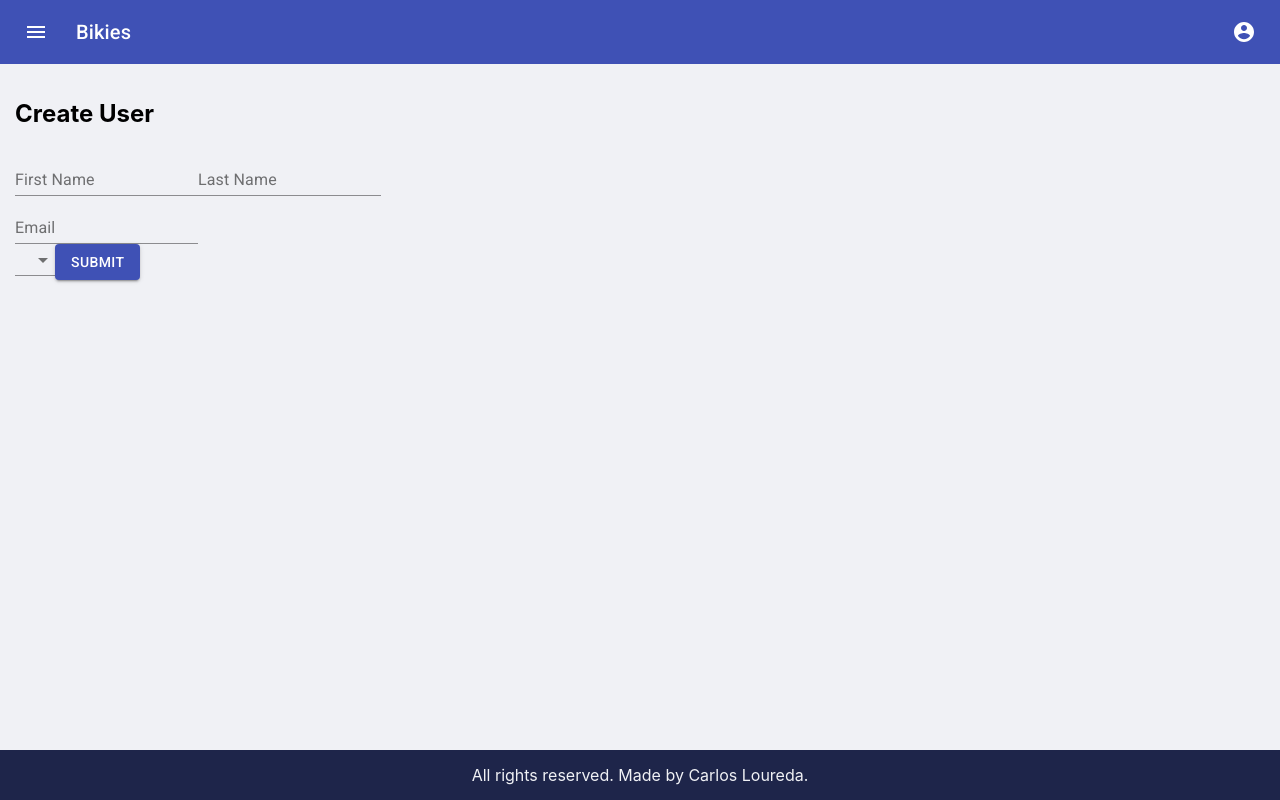
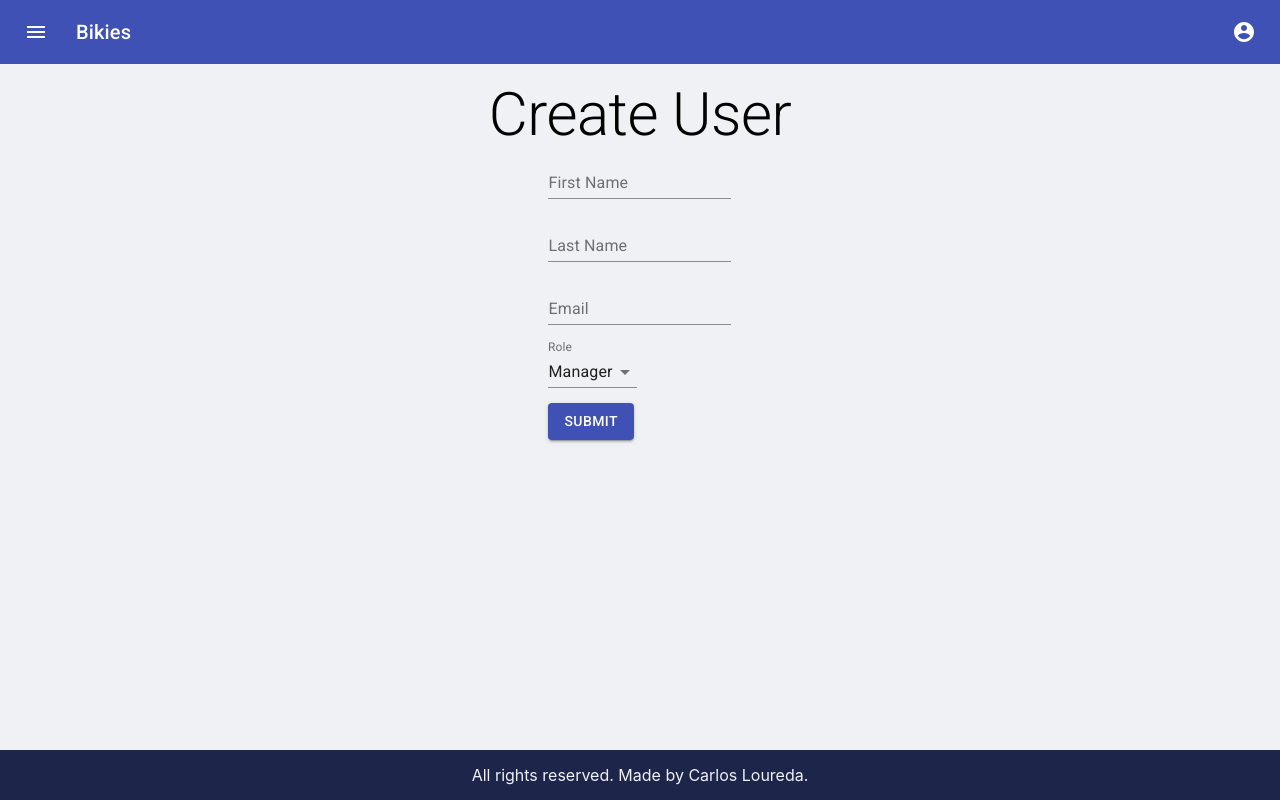
Before and after one commit to carlosloureda/bikies, a Next.js app: page /admin/users/new in a window 1280 px wide. Built offline with nearby package versions, Linux system fonts and the light colour scheme.

Commit message:
feat: Create user front/backend

```diff
--- a/components/Bike/BikeForm.tsx
+++ b/components/Bike/BikeForm.tsx
@@ -37,7 +37,7 @@ const BikeForm = ({ mode }: { mode: string }) => {
       // TODO: on bike create redirect to id
       const id = 3;
       if (mode === 'create') {
-        router.push(`/dashboard/bikes/${id}`);
+        router.push(`/admin/bikes/${id}`);
       }
     }
   };
--- a/components/Table/BikesTable.tsx
+++ b/components/Table/BikesTable.tsx
@@ -62,7 +62,7 @@ const BikesTable = () => {
 
   const actionButtons = (params) => {
     const onDetailHandler = (e) => {
-      router.push(`/dashboard/bikes/${params.row.id}`);
+      router.push(`/admin/bikes/${params.row.id}`);
     };
 
     const onDeleteHandler = () => {
--- a/components/Table/UserTable.tsx
+++ b/components/Table/UserTable.tsx
@@ -114,7 +114,7 @@ export default function UserTable() {
 
   const actionButtons = (params) => {
     const onDetailHandler = (e) => {
-      router.push(`/dashboard/users/${params.row.id}`);
+      router.push(`/admin/users/${params.row.id}`);
     };
 
     const onDeleteHandler = () => {
--- a/components/User/UserForm.tsx
+++ b/components/User/UserForm.tsx
@@ -1,14 +1,11 @@
 import React from 'react';
 import { useForm } from 'react-hook-form';
 import { useRouter } from 'next/router';
+import { Alert, AlertTitle } from '@material-ui/lab';
+import { makeStyles } from '@material-ui/core/styles';
 
-import {
-  TextField,
-  Button,
-  FormControl,
-  Box,
-  MenuItem,
-} from '@material-ui/core';
+import { TextField, Button, Grid, Box, MenuItem } from '@material-ui/core';
+import ReactHookFormSelect from '../atoms/ReactHookFormSelect';
 
 type Inputs = {
   name: string;
@@ -17,96 +14,124 @@ type Inputs = {
   role: string;
 };
 
-const UserForm = ({ mode, user = null }) => {
-  console.log('---> user: ', user);
+const useStyles = makeStyles((theme) => ({
+  formRow: {
+    paddingBottom: 15,
+  },
+}));
+
+const UserForm = ({ mode, user }: { mode: string; user?: Inputs }) => {
   const { register, handleSubmit, watch, errors, control } = useForm<Inputs>();
   const router = useRouter();
+  const classes = useStyles();
 
-  const onSubmitHandler = (data) => {
+  const [error, setError] = React.useState('');
+
+  const onSubmitHandler = async (data) => {
     console.log('data: ', data);
-
+    setError('');
     if (!errors || !Object.values(errors).length) {
       console.log('Submit form wth data', data);
-      // TODO: on user create redirect to id
-      const id = 3;
+      const server = process.env.NEXT_PUBLIC_SERVER_URL;
+      const response = await fetch(`${server}/api/users`, {
+        method: 'POST',
+        mode: 'cors',
+        credentials: 'same-origin',
+        headers: {
+          'Content-Type': 'application/json',
+        },
+        redirect: 'follow',
+        referrerPolicy: 'no-referrer',
+        body: JSON.stringify(data),
+      });
+      const result = await response.json();
+      if (!result.success) {
+        setError(result.error);
+      } else {
+        const updatedUser = result.data;
         if (mode === 'create') {
-        router.push(`/dashboard/users/${id}`);
+          router.push(`/admin/users/${updatedUser._id}`);
+        }
       }
     }
   };
-
   return (
+    <Grid container justify="center">
       <form onSubmit={handleSubmit((data) => onSubmitHandler(data))}>
-      <Box>
+        {error && (
+          <Alert severity="error">
+            <AlertTitle>Error</AlertTitle>
+            {error}
+          </Alert>
+        )}
+        <Box className={classes.formRow}>
           <TextField
-          name="name"
+            name="firstName"
             label="First Name"
             inputRef={register({ required: true })}
-          error={errors.name}
+            error={Boolean(errors.name)}
             helperText={errors && errors.name && errors.name.message}
             disabled={mode === 'view'}
             value={user && user.name}
           />
+        </Box>
+        <Box className={classes.formRow}>
           <TextField
             name="lastName"
             label="Last Name"
             inputRef={register({ required: true })}
-          error={errors && errors.lastName}
+            error={Boolean(errors.lastName)}
             helperText={errors && errors.lastName && errors.lastName.message}
             disabled={mode === 'view'}
             value={user && user.lastName}
           />
         </Box>
 
-      <Box>
+        <Box className={classes.formRow}>
           <TextField
             name="email"
             label="Email" /*variant="outlined"*/
             type="email"
             inputRef={register({
               required: true,
-            pattern: {
-              value: /S+@S+.S+/,
-              message: 'Entered value does not match email format',
-            },
+              // pattern: {
+              //   value: /S+@S+.S+/,
+              //   message: 'Entered value does not match email format',
+              // },
             })}
-          error={errors && errors.email}
+            error={Boolean(errors.email)}
             helperText={errors && errors.email && errors.email.message}
             disabled={mode === 'view'}
             value={user && user.email}
           />
         </Box>
-      <FormControl /*variant="filled"*/ /*className={classes.formControl} */>
-        <TextField
-          select
-          required
-          // error={errors.role && errors.role}
-          // helperText={errors && errors.role && errors.role.message}
-          value={user && user.role}
+        <Box className={classes.formRow}>
+          <ReactHookFormSelect
             id="role"
-          inputProps={{
-            inputRef: (ref) => {
-              if (!ref) return;
-              register({
-                name: 'role',
-                value: ref.value,
-              });
-            },
-          }}
-          disabled={mode === 'view'}
+            name="role"
+            label="Role"
+            control={control}
+            defaultValue={(user && user.role) || 'manager'}
           >
             <MenuItem value="user">User</MenuItem>
             <MenuItem value="manager">Manager</MenuItem>
-        </TextField>
-      </FormControl>
+          </ReactHookFormSelect>
+        </Box>
         {mode !== 'view' && (
-        <FormControl>
-          <Button variant="contained" color="primary" type="submit">
+          <Box>
+            {/* <Box style={{ margin: '0 auto' }}> */}
+            <Button
+              variant="contained"
+              color="primary"
+              type="submit"
+              style={{ margin: '0 auto' }}
+            >
               Submit
             </Button>
-        </FormControl>
+          </Box>
         )}
       </form>
+    </Grid>
   );
 };
 
--- /dev/null
+++ b/components/atoms/ReactHookFormSelect.tsx
@@ -0,0 +1,31 @@
+import FormControl from '@material-ui/core/FormControl';
+import InputLabel from '@material-ui/core/InputLabel';
+import Select from '@material-ui/core/Select';
+import { Controller } from 'react-hook-form';
+
+const ReactHookFormSelect = ({
+  name,
+  label,
+  control,
+  defaultValue,
+  children,
+  ...props
+}) => {
+  const labelId = `${name}-label`;
+  return (
+    <FormControl {...props}>
+      <InputLabel id={labelId}>{label}</InputLabel>
+      <Controller
+        as={
+          <Select labelId={labelId} label={label}>
+            {children}
+          </Select>
+        }
+        name={name}
+        control={control}
+        defaultValue={defaultValue}
+      />
+    </FormControl>
+  );
+};
+export default ReactHookFormSelect;
--- a/models/User.ts
+++ b/models/User.ts
@@ -8,14 +8,8 @@ const UserSchema = new Schema({
   },
   password: {
     type: String,
-    required: true,
+    // required: true,
   },
-  // username: {
-  //     type: String,
-  //     required: true ,
-  //     lowercase: true,
-  //     unique: true,
-  // },
   firstName: {
     type: String,
     required: true,
--- a/pages/admin/bikes/[id].tsx
+++ b/pages/admin/bikes/[id].tsx
@@ -44,7 +44,7 @@ const UserDetail = () => {
 
   const onDelete = () => {
     console.log('Delete bike and redirect to nikes');
-    router.push('/dashboard/bikes');
+    router.push('/admin/bikes');
   };
 
   return (
--- a/pages/admin/bikes/index.tsx
+++ b/pages/admin/bikes/index.tsx
@@ -12,10 +12,7 @@ const Dashboard = () => {
     <>
       <h1>Bikes</h1>
       <div>
-        <Button
-          color="primary"
-          onClick={() => router.push('/dashboard/bikes/new')}
-        >
+        <Button color="primary" onClick={() => router.push('/admin/bikes/new')}>
           New Bike
         </Button>
       </div>
--- a/pages/admin/users/[id].tsx
+++ b/pages/admin/users/[id].tsx
@@ -87,7 +87,7 @@ const UserDetail = () => {
 
   const onDelete = () => {
     console.log('Delete user and redirect to users');
-    router.push('/dashboard/users');
+    router.push('/admin/users');
   };
 
   return (
--- a/pages/admin/users/index.tsx
+++ b/pages/admin/users/index.tsx
@@ -13,10 +13,7 @@ const Dashboard = () => {
     <>
       <h1>Users</h1>
       <div>
-        <Button
-          color="primary"
-          onClick={() => router.push('/dashboard/users/new')}
-        >
+        <Button color="primary" onClick={() => router.push('/admin/users/new')}>
           New User
         </Button>
       </div>
--- a/pages/admin/users/new.tsx
+++ b/pages/admin/users/new.tsx
@@ -1,13 +1,36 @@
+import { Box, Grid, Typography } from '@material-ui/core';
 import React from 'react';
 
 import UserForm from '../../../components/User/UserForm';
 
 const AddUser = () => {
   return (
-    <>
-      <h1>Create User</h1>
-      <UserForm mode="create" />
-    </>
+    // <Box
+    //   style={{
+    //     backgroundColor: 'red',
+
+    //   }}
+
+    // >
+
+    //   <h1>Create User</h1>
+    //   <UserForm mode="create" />
+    // </Box>
+
+    <Grid
+      // style={{
+      //   backgroundColor: 'red',
+      // }}
+      container
+      justify="center"
+    >
+      <Grid item>
+        <Typography variant="h2" component="h2" align="center">
+          Create User
+        </Typography>
+        <UserForm mode="create" />
+      </Grid>
+    </Grid>
   );
 };
 
```
Lines whose indentation alone changed are shown as unchanged.
